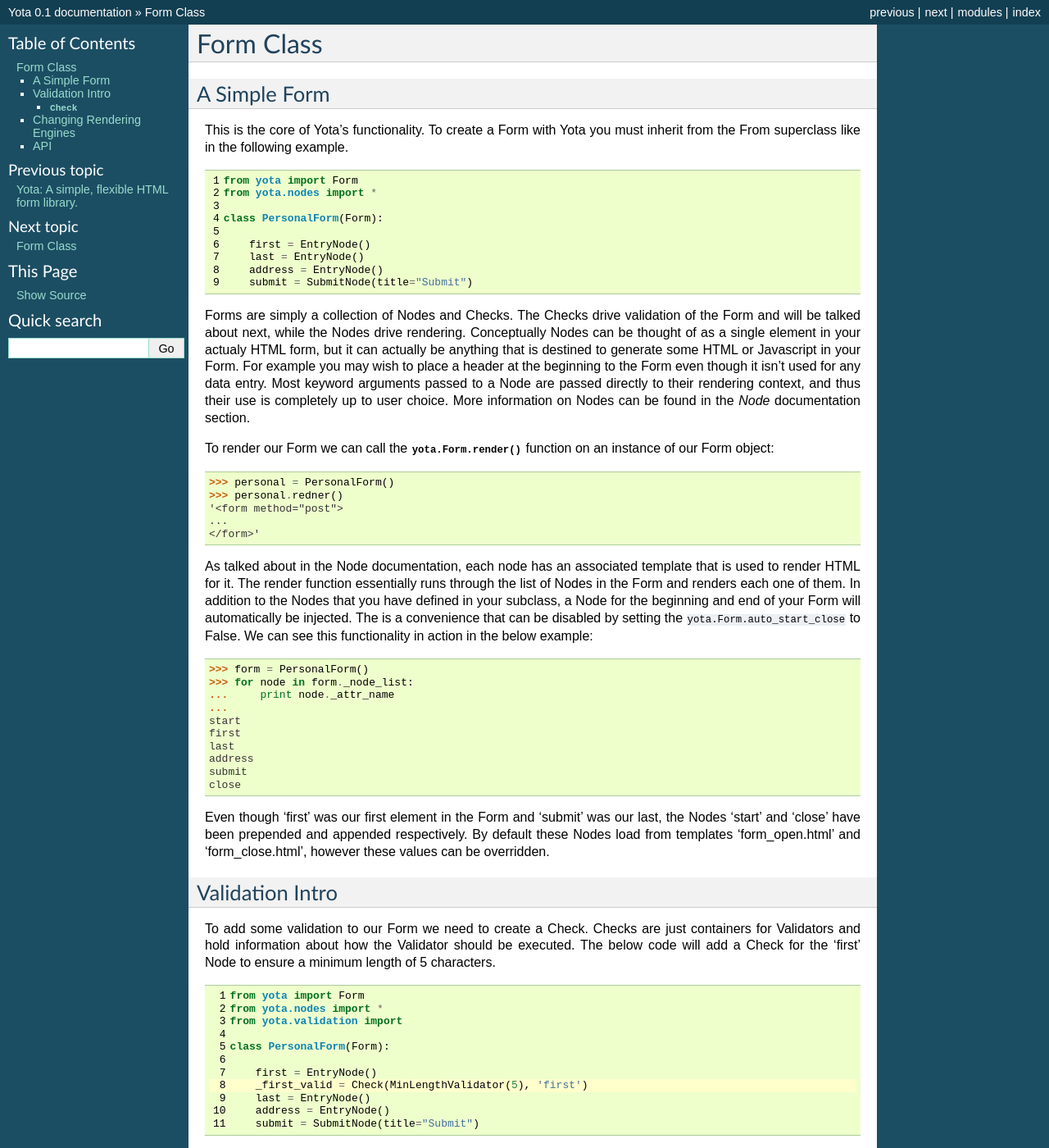
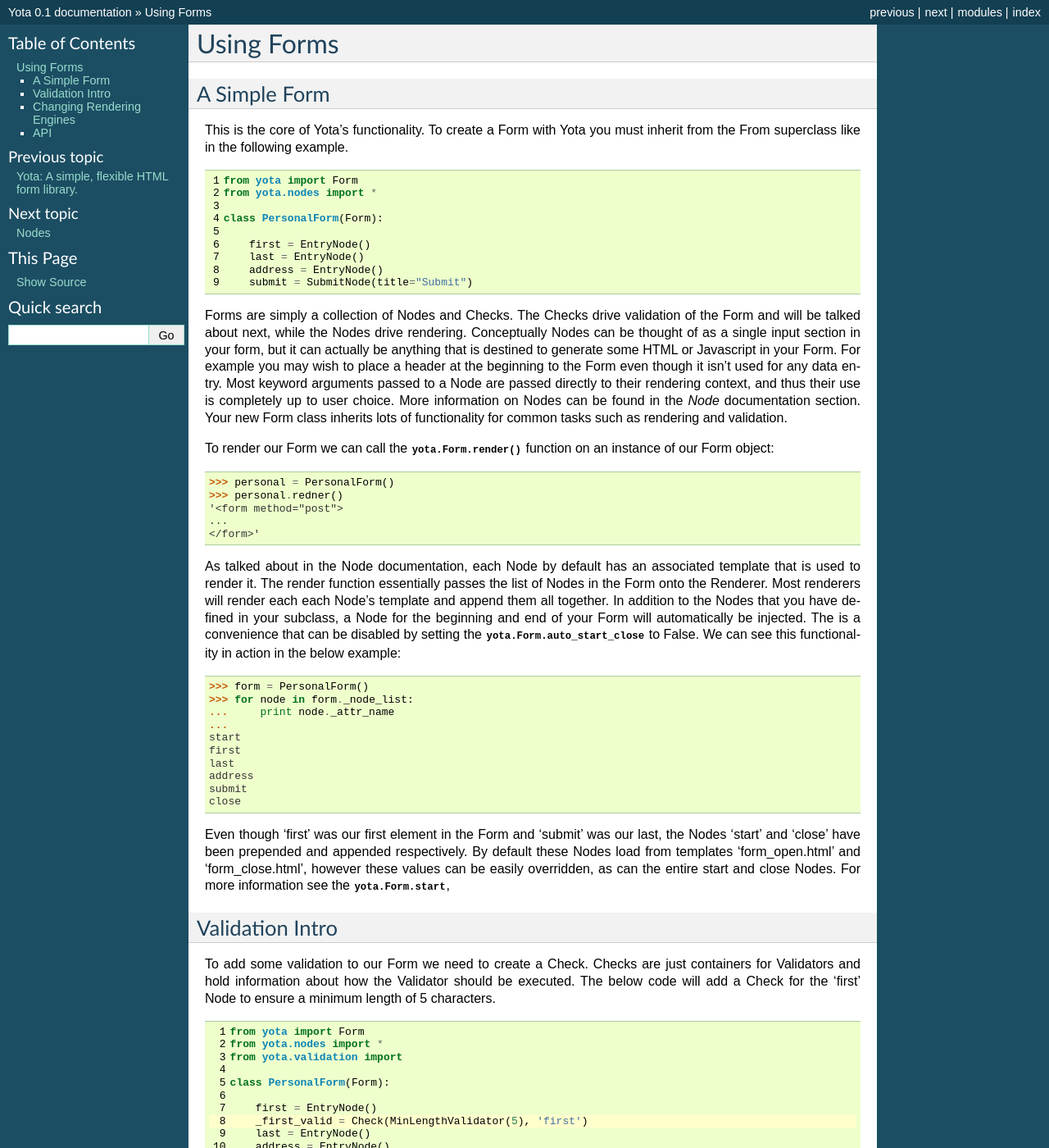
Before and after one commit to icook/yota, a Sphinx documentation site: the page built from docs/Form.rst, in a window 1280 px wide and 1400 px high. Shown: the whole window at 82% size. Built offline with Sphinx 7.4.7, drawn with Linux system fonts in a browser that asks for light colours; cross-references to code outside the pages are shown as plain code; some of the changed text lies outside the part shown.

Commit message:
Fixed lots of minor documentation bugs. Added some docs.

```diff
--- a/docs/Form.rst
+++ b/docs/Form.rst
@@ -1,8 +1,12 @@
+.. ref:_form
+
 ===========
-Form Class
+Using Forms
 ===========
 
-.. py:module:: yota
+.. py:currentmodule:: yota
+
+.. _simple_form:
 
 A Simple Form
 =============
@@ -23,7 +27,7 @@ inherit from the From superclass like in the following example.
         address = EntryNode()
         submit = SubmitNode(title="Submit")
 
-Forms are simply a collection of Nodes and Checks. The Checks drive validation of the Form and will be talked about next, while the Nodes drive rendering. Conceptually Nodes can be thought of as a single element in your actualy HTML form, but it can actually be anything that is destined to generate some HTML or Javascript in your Form. For example you may wish to place a header at the beginning to the Form even though it isn't used for any data entry. Most keyword arguments passed to a Node are passed directly to their rendering context, and thus their use is completely up to user choice. More information on Nodes can be found in the `Node` documentation section.
+Forms are simply a collection of Nodes and Checks. The Checks drive validation of the Form and will be talked about next, while the Nodes drive rendering. Conceptually Nodes can be thought of as a single input section in your form, but it can actually be anything that is destined to generate some HTML or Javascript in your Form. For example you may wish to place a header at the beginning to the Form even though it isn't used for any data entry. Most keyword arguments passed to a Node are passed directly to their rendering context, and thus their use is completely up to user choice. More information on Nodes can be found in the `Node` documentation section. Your new Form class inherits lots of functionality for common tasks such as rendering and validation.
 
 To render our Form we can call the :func:`yota.Form.render` function on an instance of our Form object::
 
@@ -33,13 +37,14 @@ To render our Form we can call the :func:`yota.Form.render` function on an insta
     ...
     </form>'
 
-As talked about in the Node documentation, each node has an associated template
-that is used to render HTML for it. The render function essentially runs through
-the list of Nodes in the Form and renders each one of them. In addition to the
-Nodes that you have defined in your subclass, a Node for the beginning and end
-of your Form will automatically be injected. The is a convenience that can be
-disabled by setting the :attribute:`yota.Form.auto_start_close` to False. We can
-see this functionality in action in the below example::
+As talked about in the Node documentation, each Node by default has an
+associated template that is used to render it. The render function essentially
+passes the list of Nodes in the Form onto the Renderer. Most renderers will
+render each each Node's template and append them all together. In addition to
+the Nodes that you have defined in your subclass, a Node for the beginning and
+end of your Form will automatically be injected. The is a convenience that can
+be disabled by setting the :attr:`yota.Form.auto_start_close` to False. We
+can see this functionality in action in the below example::
 
     >>> form = PersonalForm()
     >>> for node in form._node_list:
@@ -55,7 +60,8 @@ see this functionality in action in the below example::
 Even though 'first' was our first element in the Form and 'submit' was our last,
 the Nodes 'start' and 'close' have been prepended and appended respectively. By
 default these Nodes load from templates 'form_open.html' and 'form_close.html',
-however these values can be overridden.
+however these values can be easily overridden, as can the entire start and close
+Nodes. For more information see the :attr:`yota.Form.start`,
 
 Validation Intro
 ================
--- a/docs/Nodes.rst
+++ b/docs/Nodes.rst
@@ -1,8 +1,8 @@
 ===========
-Form Class
+Nodes
 ===========
 
-.. py:module:: yota
+.. py:currentmodule:: yota
 
 API
 ===========
```
Also changed, not shown: other parts of docs/Form.rst (+5 -3 lines), docs/Validators.rst (+6 -7 lines), docs/index.rst (+5 -4 lines), src/yota/__init__.py (+35 -54 lines), 2 other files.
